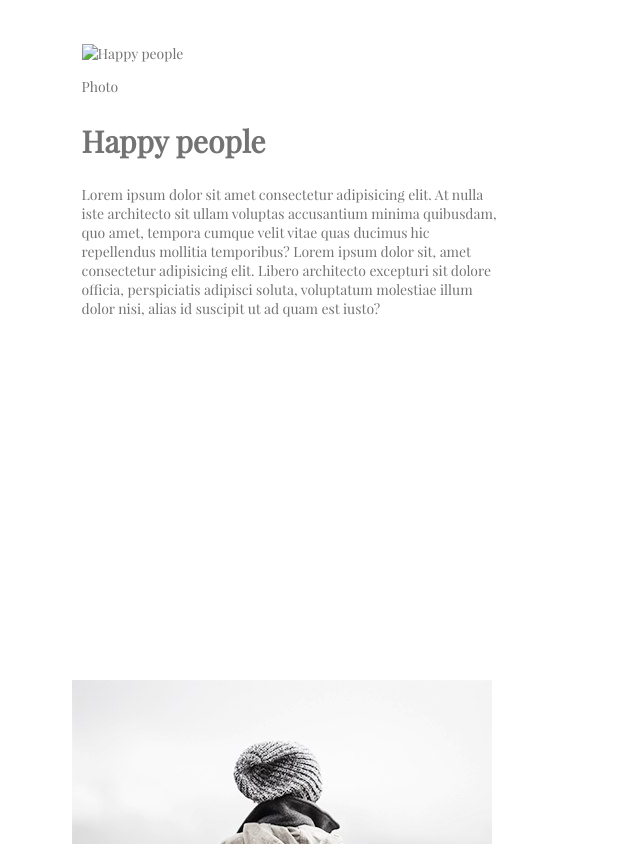
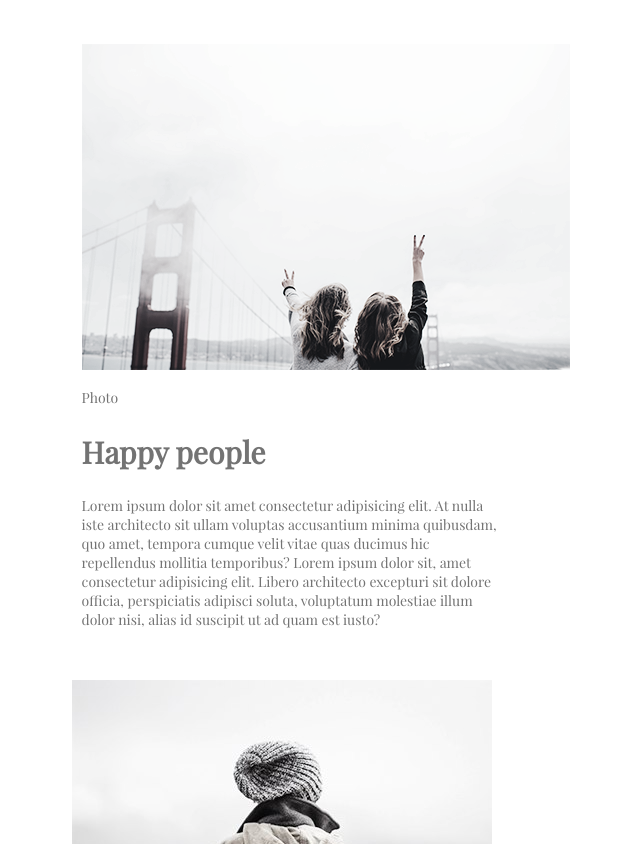
Before and after one commit to DeusLuVult/DeusLuVult.github.io, a plain HTML site: page project/page.html in a window 1280 px wide. Shown: the part 1405-2249 px from the top of the page, without its empty margins (126-766 px from the left). Drawn offline with Linux system fonts and the light colour scheme.

Commit message:
Update page.html

```diff
--- a/project/page.html
+++ b/project/page.html
@@ -50,7 +50,7 @@
     </div>
     <div class="right">
       <div id="third">
-     <img src="./img/Happy-people.png" alt="Happy people">
+     <img src="./img/Happy_people.png" alt="Happy people">
      <p>Photo</p>
      <h2>Happy people</h2>
      <p>Lorem ipsum dolor sit amet consectetur adipisicing elit. At nulla iste architecto
```
